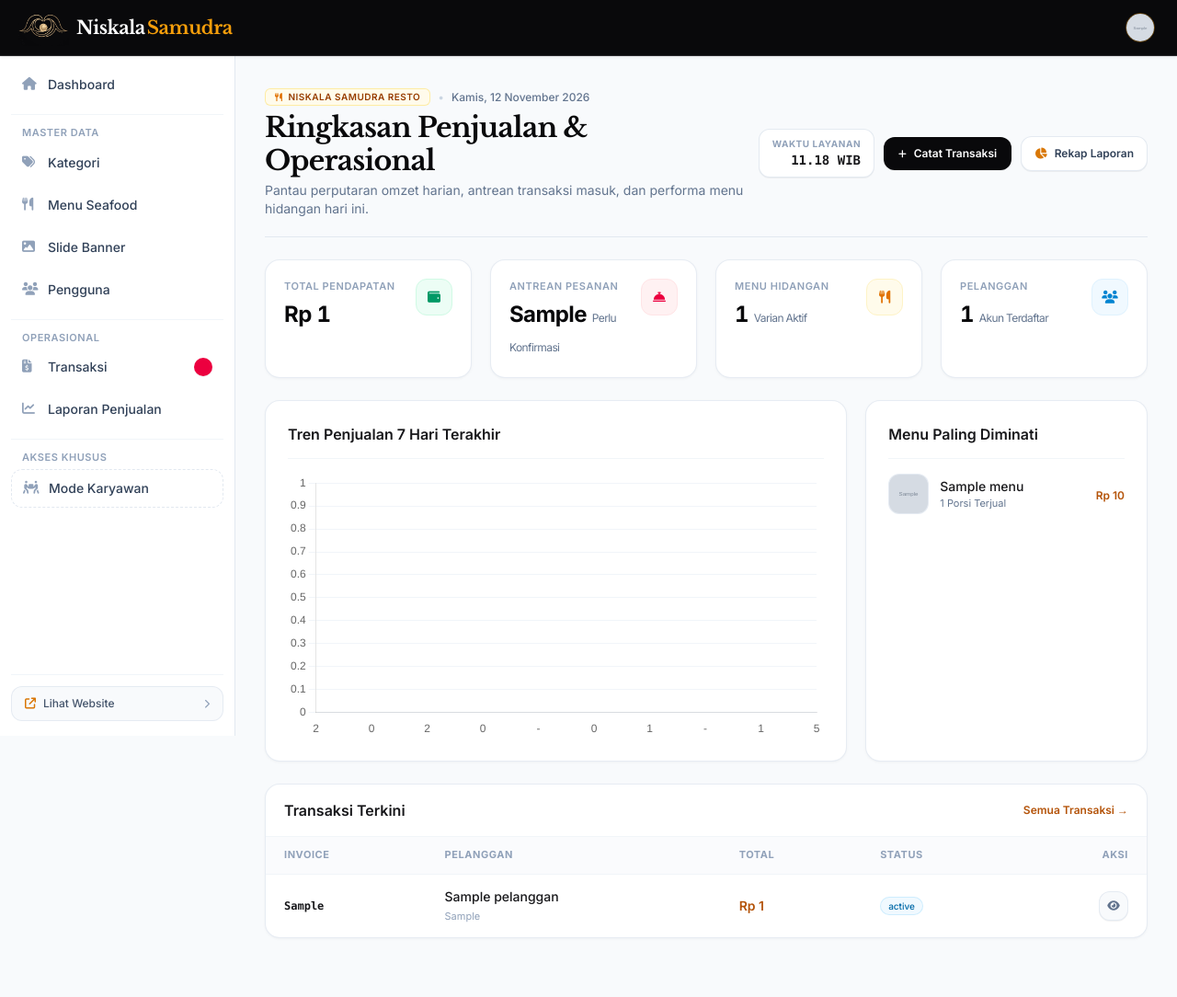
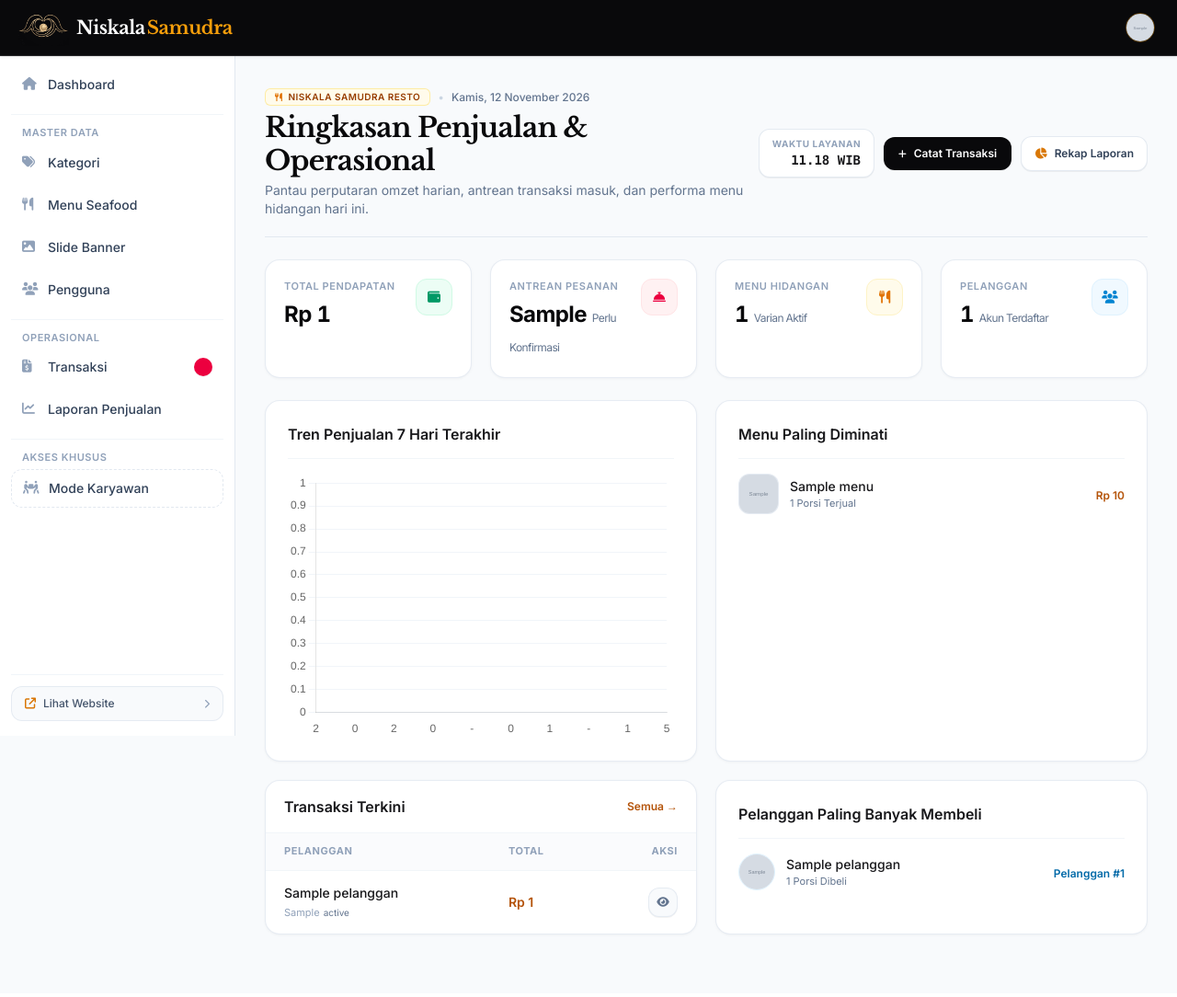
Before and after one commit to adtfiry12/Seafoodrest, a Laravel app: template resources/views/back/admin/dashboard.blade.php in a window 1280 px wide. Shown: the whole page at 92% size. After the commit the page ends 1017 px from the top, so only its background shows below. Run offline with Laravel 12, Linux system fonts and the light colour scheme; a user stored in the database is signed in; tables that the repository leaves empty hold one stand-in row (values such as "Sample post"); the template is opened without the code that fills it: most values are stand-ins (such as "Sample title", 1, 10 or a date in 2020); grey boxes marked "Sample" are stand-in pictures; style sheets or scripts are compiled from the project's sources.

Commit message:
fix dasahboard

```diff
--- a/resources/views/back/admin/dashboard.blade.php
+++ b/resources/views/back/admin/dashboard.blade.php
@@ -91,8 +91,8 @@
         </div>
     </div>
 
-    <div class="grid grid-cols-1 lg:grid-cols-3 gap-5">
-        <div class="lg:col-span-2 bg-white border border-slate-200/80 rounded-2xl p-5 sm:p-6 shadow-[0_1px_3px_rgba(0,0,0,0.04)]">
+    <div class="grid grid-cols-1 lg:grid-cols-2 gap-5">
+        <div class="order-1 bg-white border border-slate-200/80 rounded-2xl p-5 sm:p-6 shadow-[0_1px_3px_rgba(0,0,0,0.04)]">
             <div class="flex justify-between items-center mb-4 border-b border-slate-100 pb-3.5">
                 <h3 class="font-semibold text-charcoal-900 text-sm sm:text-base">Tren Penjualan 7 Hari Terakhir</h3>
             </div>
@@ -101,7 +101,45 @@
             </div>
         </div>
 
-        <div class="lg:col-span-1 bg-white border border-slate-200/80 rounded-2xl p-5 sm:p-6 shadow-[0_1px_3px_rgba(0,0,0,0.04)]">
+        <div class="order-3 bg-white border border-slate-200/80 rounded-2xl shadow-[0_1px_3px_rgba(0,0,0,0.04)] overflow-hidden">
+            <div class="px-5 py-4 border-b border-slate-100 flex justify-between items-center">
+                <h3 class="font-semibold text-charcoal-900 text-sm sm:text-base">Transaksi Terkini</h3>
+                <a href="{{ route('admin.transaksi.index') }}" class="text-xs font-semibold text-gold-700 hover:text-gold-800 transition">Semua &rarr;</a>
+            </div>
+            <div class="overflow-x-auto">
+                <table class="w-full text-left text-xs sm:text-sm text-slate-600">
+                    <thead class="bg-slate-50/70 text-[11px] font-semibold text-slate-400 uppercase tracking-wider border-b border-slate-100">
+                        <tr>
+                            <th class="px-5 py-3">Pelanggan</th>
+                            <th class="px-5 py-3">Total</th>
+                            <th class="px-5 py-3 text-right">Aksi</th>
+                        </tr>
+                    </thead>
+                    <tbody class="divide-y divide-slate-100">
+                        @forelse($transaksiTerbaru as $trx)
+                            <tr class="hover:bg-slate-50/70 transition">
+                                <td class="px-5 py-3.5">
+                                    <span class="font-medium text-charcoal-900 block truncate max-w-36">{{ $trx->pelanggan->nama ?? $trx->nama_pelanggan ?? 'Guest' }}</span>
+                                    <span class="text-[11px] text-slate-400">{{ $trx->kode_transaksi }}</span>
+                                    <span class="text-[10px] text-slate-500">{{ $trx->status_pesanan }}</span>
+                                </td>
+                                <td class="px-5 py-3.5 font-semibold text-gold-700 whitespace-nowrap">Rp {{ number_format($trx->total_bayar, 0, ',', '.') }}</td>
+                                <td class="px-5 py-3.5 text-right">
+                                    <a href="{{ route('admin.transaksi.show', $trx->kode_transaksi) }}" title="Lihat detail transaksi" aria-label="Lihat detail transaksi" class="group inline-flex items-center justify-center w-8 h-8 rounded-xl bg-slate-50 hover:bg-charcoal-950 text-slate-500 hover:text-gold-400 border border-slate-200/80 hover:border-charcoal-950 transition-all duration-200 text-xs shadow-2xs active:scale-95">
+                                        <i class="fa-solid fa-eye group-hover:scale-110 transition-transform"></i>
+                                    </a>
+                                </td>
+                            </tr>
+                        @empty
+                            <tr>
+                                <td colspan="3" class="px-5 py-8 text-center text-slate-400">Belum ada transaksi.</td>
+                            </tr>
+                        @endforelse
+                    </tbody>
+                </table>
+            </div>
+        </div>
+        <div class="order-2 bg-white border border-slate-200/80 rounded-2xl p-5 sm:p-6 shadow-[0_1px_3px_rgba(0,0,0,0.04)]">
             <h3 class="font-semibold text-charcoal-900 text-sm sm:text-base border-b border-slate-100 pb-3.5 mb-4">Menu Paling Diminati</h3>
             <div class="space-y-3.5">
                 @forelse($topMenus as $top)
@@ -127,56 +165,33 @@
                     <div class="text-center py-6 text-slate-400 text-xs sm:text-sm">Belum ada data penjualan.</div>
                 @endforelse
             </div>
+
         </div>
-    </div>
 
-    <div class="bg-white border border-slate-200/80 rounded-2xl shadow-[0_1px_3px_rgba(0,0,0,0.04)] overflow-hidden">
-        <div class="px-5 py-4 border-b border-slate-100 flex justify-between items-center">
-            <h3 class="font-semibold text-charcoal-900 text-sm sm:text-base">Transaksi Terkini</h3>
-            <a href="{{ route('admin.transaksi.index') }}" class="text-xs font-semibold text-gold-700 hover:text-gold-800 transition">Semua Transaksi &rarr;</a>
-        </div>
-        <div class="overflow-x-auto">
-            <table class="w-full text-left text-xs sm:text-sm text-slate-600">
-                <thead class="bg-slate-50/70 text-[11px] font-semibold text-slate-400 uppercase tracking-wider border-b border-slate-100">
-                    <tr>
-                        <th class="px-5 py-3">Invoice</th>
-                        <th class="px-5 py-3">Pelanggan</th>
-                        <th class="px-5 py-3">Total</th>
-                        <th class="px-5 py-3">Status</th>
-                        <th class="px-5 py-3 text-right">Aksi</th>
-                    </tr>
-                </thead>
-                <tbody class="divide-y divide-slate-100">
-                    @forelse($transaksiTerbaru as $trx)
-                        <tr class="hover:bg-slate-50/70 transition">
-                            <td class="px-5 py-3.5 font-mono font-semibold text-charcoal-900 text-xs">{{ $trx->kode_transaksi }}</td>
-                            <td class="px-5 py-3.5">
-                                <span class="font-medium text-charcoal-900 block">{{ $trx->pelanggan->nama ?? $trx->nama_pelanggan ?? 'Guest' }}</span>
-                                <span class="text-[11px] text-slate-400">{{ $trx->tipe_pesanan }}</span>
-                            </td>
-                            <td class="px-5 py-3.5 font-semibold text-gold-700">Rp {{ number_format($trx->total_bayar, 0, ',', '.') }}</td>
-                            <td class="px-5 py-3.5">
-                                @if($trx->status_pesanan == 'Menunggu ACC')
-                                    <span class="inline-flex px-2 py-0.5 rounded-full text-[10px] font-medium bg-rose-50 text-rose-700 border border-rose-200/60">Menunggu</span>
-                                @elseif($trx->status_pesanan == 'Selesai')
-                                    <span class="inline-flex px-2 py-0.5 rounded-full text-[10px] font-medium bg-emerald-50 text-emerald-700 border border-emerald-200/60">Selesai</span>
-                                @else
-                                    <span class="inline-flex px-2 py-0.5 rounded-full text-[10px] font-medium bg-sky-50 text-sky-700 border border-sky-200/60">{{ $trx->status_pesanan }}</span>
-                                @endif
-                            </td>
-                            <td class="px-5 py-3.5 text-right">
-                                <a href="{{ route('admin.transaksi.show', $trx->kode_transaksi) }}" title="Lihat detail transaksi" aria-label="Lihat detail transaksi" class="group inline-flex items-center justify-center w-8 h-8 rounded-xl bg-slate-50 hover:bg-charcoal-950 text-slate-500 hover:text-gold-400 border border-slate-200/80 hover:border-charcoal-950 transition-all duration-200 text-xs shadow-2xs active:scale-95">
-                                    <i class="fa-solid fa-eye group-hover:scale-110 transition-transform"></i>
-                                </a>
-                            </td>
-                        </tr>
-                    @empty
-                        <tr>
-                            <td colspan="5" class="px-5 py-8 text-center text-slate-400">Belum ada transaksi.</td>
-                        </tr>
-                    @endforelse
-                </tbody>
-            </table>
+        <div class="order-4 bg-white border border-slate-200/80 rounded-2xl p-5 sm:p-6 shadow-[0_1px_3px_rgba(0,0,0,0.04)]">
+            <h3 class="font-semibold text-charcoal-900 text-sm sm:text-base border-b border-slate-100 pb-3.5 mb-4">Pelanggan Paling Banyak Membeli</h3>
+            <div class="space-y-3.5">
+                @forelse($topCustomers as $topCustomer)
+                    <div class="flex items-center gap-3">
+                        <div class="w-10 h-10 rounded-full bg-sky-50 text-sky-600 border border-sky-100 overflow-hidden shrink-0 flex items-center justify-center text-xs font-bold">
+                            @if($topCustomer->pelanggan?->foto)
+                                <img src="{{ asset('storage/' . $topCustomer->pelanggan->foto) }}" alt="{{ $topCustomer->pelanggan->nama }}" class="w-full h-full object-cover">
+                            @else
+                                {{ strtoupper(substr($topCustomer->pelanggan?->nama ?? 'P', 0, 1)) }}
+                            @endif
+                        </div>
+                        <div class="flex-1 min-w-0">
+                            <h4 class="font-medium text-xs sm:text-sm text-charcoal-900 truncate">{{ $topCustomer->pelanggan?->nama ?? 'Pelanggan Terhapus' }}</h4>
+                            <p class="text-[11px] text-slate-500">{{ $topCustomer->total_dibeli }} Porsi Dibeli</p>
+                        </div>
+                        <div class="text-right shrink-0">
+                            <span class="text-xs font-semibold text-sky-700">Pelanggan #{{ $loop->iteration }}</span>
+                        </div>
+                    </div>
+                @empty
+                    <div class="text-center py-6 text-slate-400 text-xs sm:text-sm">Belum ada data pelanggan.</div>
+                @endforelse
+            </div>
         </div>
     </div>
 </div>
```
Also changed, not shown: app/Http/Controllers/Back/DashboardController.php (+12 -1 lines), resources/views/back/karyawan/pos.blade.php (+5 -5 lines).
